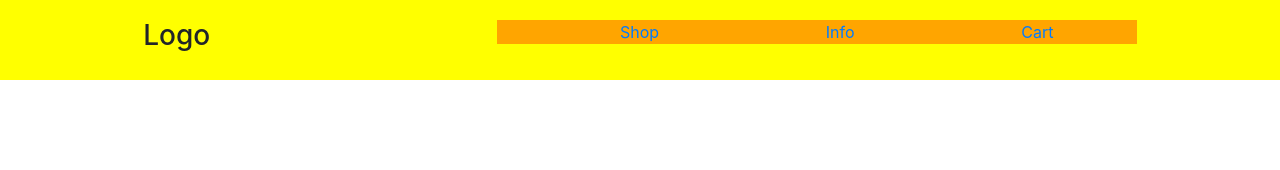
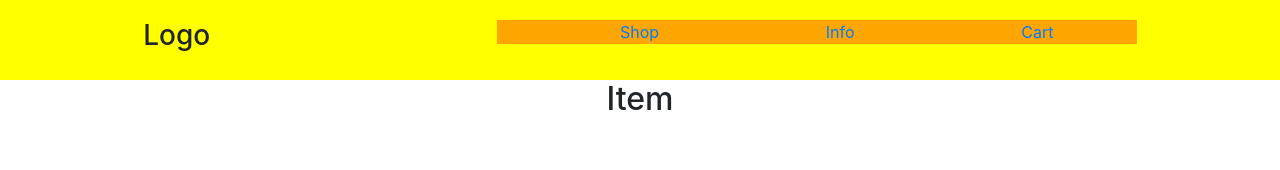
Before and after one commit to alexnbuchanan/ecommerce, a React (Create React App) app: page /Item in a window 1280 px wide. Shown: the top 170 px of the page. Built offline with nearby package versions, Linux system fonts and the light colour scheme.

Commit message:
Third commit

```diff
--- a/src/App.js
+++ b/src/App.js
@@ -4,6 +4,7 @@ import Nav from './Nav';
 import Shop from './Components/Shop';
 import Info from './Components/Info';
 import Cart from './Components/Cart';
+import Item from './Components/Item';
 import {BrowserRouter as Router, Switch, Route} from 'react-router-dom';
 
 function App() {
@@ -15,6 +16,7 @@ function App() {
           <Route path="/" exact component={Shop} />
           <Route path="/Info" component={Info} />
           <Route path="/Cart" component={Cart} />
+          <Route path="/Item" component={Item} />
 
         </div>
       </Router>
--- /dev/null
+++ b/src/Components/Item.js
@@ -0,0 +1,13 @@
+import React, { useState } from 'react';
+import './../App.css';
+
+function Item() {
+    return (
+      <div className="App">
+        <h2>Item</h2>
+        <h2></h2>
+      </div>
+    );
+}
+
+export default Item;
--- a/src/Components/Shop.js
+++ b/src/Components/Shop.js
@@ -1,6 +1,7 @@
 import React, { useState, useEffect } from 'react';
 import './../App.css';
 import * as ReactBootStrap from 'react-bootstrap';
+import {Link} from 'react-router-dom';
 
 function Shop() {
 
@@ -41,7 +42,7 @@ useEffect(() => {
   setFilteredProducts([...sortedItems]);
 }, [currentSort])
 
-
+console.log(products)
     return (
         <div>
           <div className="itemSort">
@@ -59,15 +60,18 @@ useEffect(() => {
           </div>
 
             <div className="gridContainer">
-            {loading ? (filterProducts.map((a, index) => (
+              {loading ?
+                          (filterProducts.map((a, index) => (
+                            <Link to={`/Item/${a.id}`}>
                               <div key={index} className="productStyle">
                                 <img src={a.image} className="productImage"></img>
                                 <p>{a.title}</p>
                                 <p>${priceUSD(a.price)}</p>
                               </div>
-                      ))) : (<ReactBootStrap.Spinner className="spinner" animation="border" />)}
+                            </Link>
+                        )))  : (<ReactBootStrap.Spinner className="spinner" animation="border" />)
+                        }
             </div>
-
         </div>
     )
 }
```
Also changed, not shown: 1 other file (tests, documents, lock files or other folders). Lines whose indentation alone changed are shown as unchanged.
